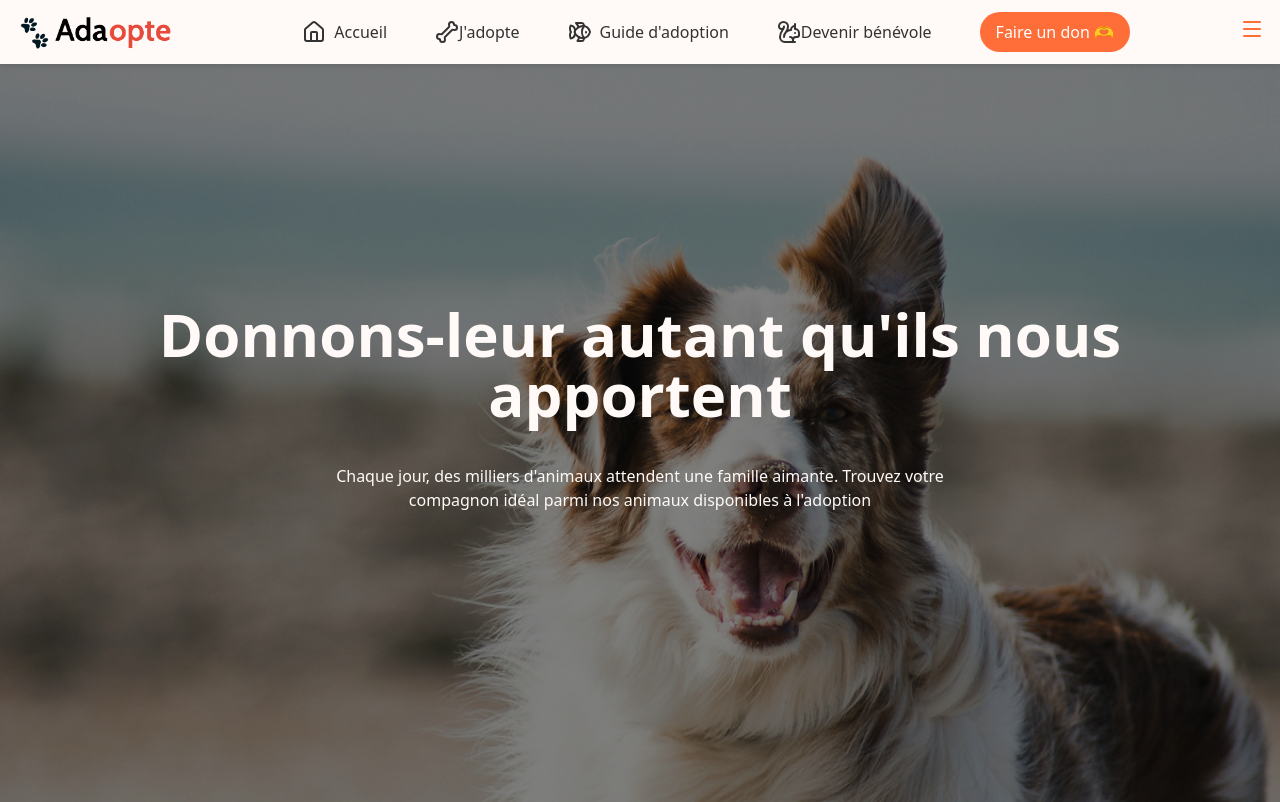
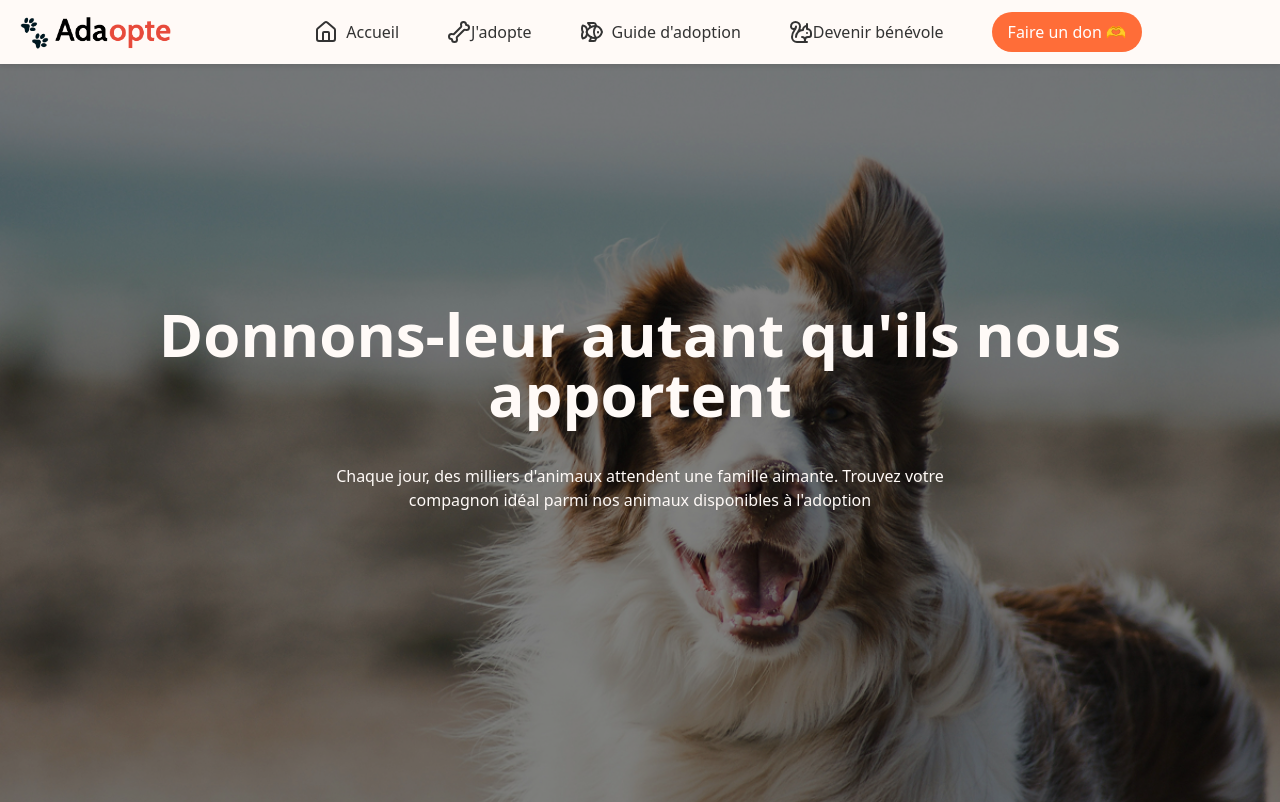
Before and after one commit to LucieSng/petadopte, a React (Vite) app: page / in a window 1280 px wide. Shown: the top 802 px of the page. Built offline with nearby package versions, Linux system fonts and the light colour scheme.

Commit message:
fix : hidden icon burger  navigation in desktop

```diff
--- a/src/components/Navbar.tsx
+++ b/src/components/Navbar.tsx
@@ -123,7 +123,7 @@ const Navbar = () => {
         <button
           onClick={() => setMenuOpen(!menuOpen)}
           id="btn-open-menu"
-          className="focus text-(--secondary-color)"
+          className="focus md:hidden text-(--secondary-color)"
         >
           <svg
             xmlns="http://www.w3.org/2000/svg"
@@ -144,7 +144,7 @@ const Navbar = () => {
         </button>
       </div>
       {menuOpen && (
-        <ul className="md:hidden absolute top-16 left-0 right-0 bg-(--secondary-color) flex">
+        <ul className="md:hidden absolute top-16 left-0 right-0 bg-(--secondary-color) flex h-100">
           <li>
             <Link
               to="/"
```
